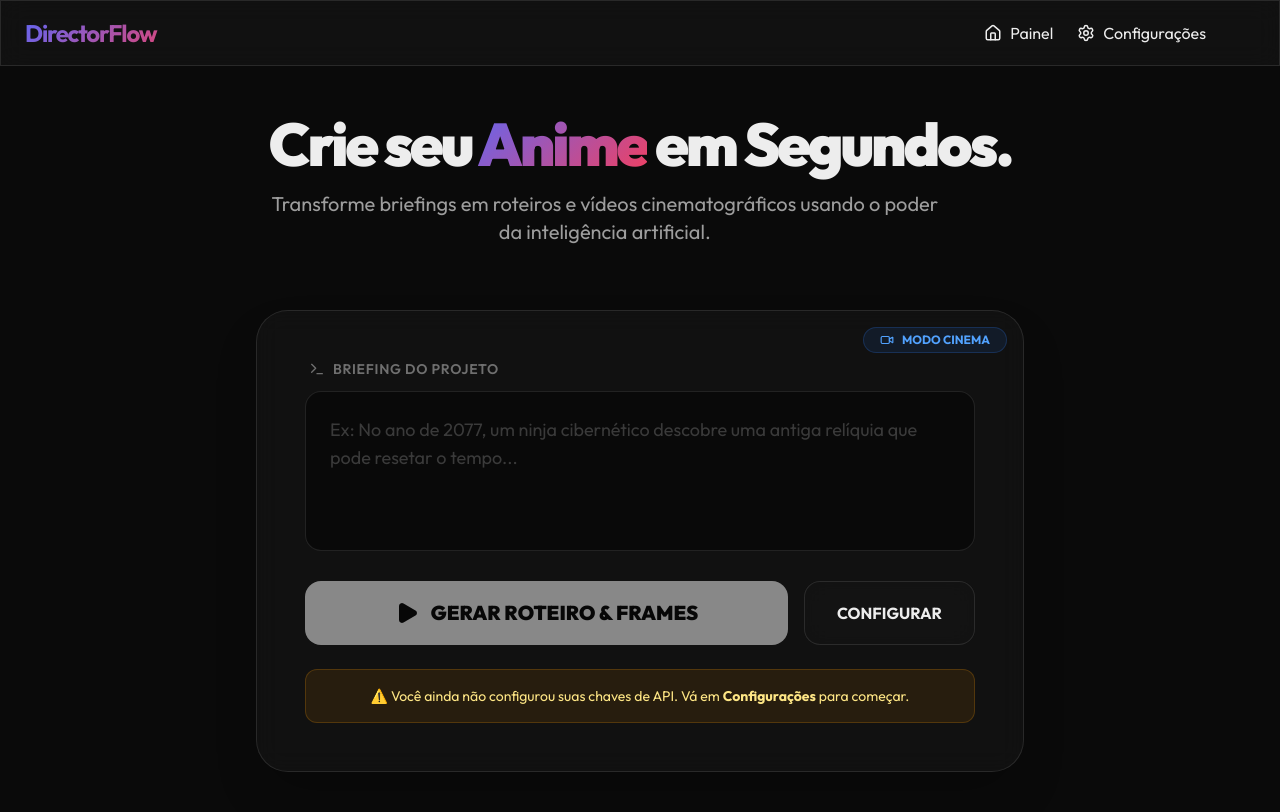
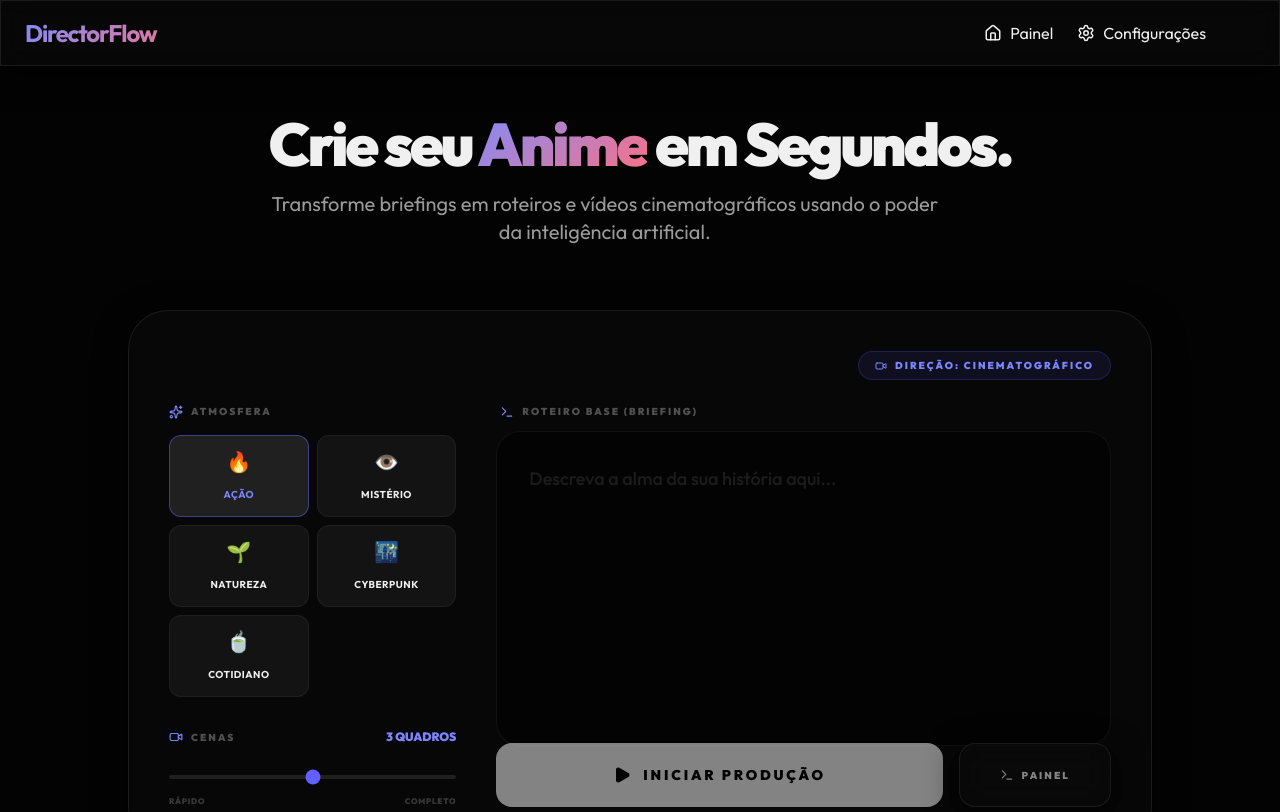
Before and after one commit to Banchoy/director-flow-studio, a Next.js app: page / in a window 1280 px wide. Shown: the top 812 px of the page. Built offline with nearby package versions, Linux system fonts and the light colour scheme; no server answers.

Commit message:
design: transform UI into professional direction panel with premium aesthetics

```diff
--- a/src/app/globals.css
+++ b/src/app/globals.css
@@ -1,35 +1,100 @@
 @import "tailwindcss";
 
 :root {
-  --background: #0a0a0a;
-  --foreground: #ededed;
-  --card: #141414;
-  --primary: #6366f1;
+  --background: #030303;
+  --foreground: #f0f0f0;
+  --card: #0a0a0a;
+  --primary: #818cf8;
   --primary-foreground: #ffffff;
-  --accent: #f43f5e;
+  --accent: #fb7185;
+  --border: rgba(255, 255, 255, 0.08);
 }
 
 body {
   background-color: var(--background);
   color: var(--foreground);
-  font-family: 'Outfit', sans-serif;
+  font-family: 'Outfit', 'Inter', sans-serif;
+  overflow-x: hidden;
 }
 
 .glass {
-  background: rgba(20, 20, 20, 0.7);
-  backdrop-filter: blur(12px);
-  -webkit-backdrop-filter: blur(12px);
-  border: 1px solid rgba(255, 255, 255, 0.1);
+  background: rgba(10, 10, 10, 0.6);
+  backdrop-filter: blur(16px);
+  -webkit-backdrop-filter: blur(16px);
+  border: 1px solid var(--border);
+  box-shadow: 0 8px 32px 0 rgba(0, 0, 0, 0.8);
+}
+
+.glass-hover:hover {
+  background: rgba(20, 20, 20, 0.8);
+  border-color: rgba(255, 255, 255, 0.15);
+  transform: translateY(-2px);
+  transition: all 0.3s ease;
 }
 
 .gradient-text {
-  background: linear-gradient(135deg, #6366f1 0%, #f43f5e 100%);
+  background: linear-gradient(135deg, #818cf8 0%, #fb7185 100%);
   -webkit-background-clip: text;
   -webkit-text-fill-color: transparent;
 }
 
-input:focus {
+.glow-border {
+  position: relative;
+}
+
+.glow-border::after {
+  content: "";
+  position: absolute;
+  inset: -1px;
+  background: linear-gradient(135deg, rgba(129, 140, 248, 0.5), rgba(251, 113, 133, 0.5));
+  z-index: -1;
+  border-radius: inherit;
+  opacity: 0;
+  transition: opacity 0.3s ease;
+}
+
+.glow-border:focus-within::after {
+  opacity: 1;
+}
+
+@keyframes fadeInUp {
+  from {
+    opacity: 0;
+    transform: translateY(20px);
+  }
+
+  to {
+    opacity: 1;
+    transform: translateY(0);
+  }
+}
+
+.animate-fade-up {
+  animation: fadeInUp 0.6s ease-out forwards;
+}
+
+input:focus,
+textarea:focus,
+select:focus {
   outline: none;
-  border-color: var(--primary);
-  box-shadow: 0 0 0 2px rgba(99, 102, 241, 0.2);
+  border-color: rgba(129, 140, 248, 0.5);
+  box-shadow: 0 0 0 4px rgba(129, 140, 248, 0.1);
 }
+
+/* Custom Scrollbar */
+::-webkit-scrollbar {
+  width: 8px;
+}
+
+::-webkit-scrollbar-track {
+  background: var(--background);
+}
+
+::-webkit-scrollbar-thumb {
+  background: #222;
+  border-radius: 10px;
+}
+
+::-webkit-scrollbar-thumb:hover {
+  background: #333;
+}
--- a/src/components/creation-form.tsx
+++ b/src/components/creation-form.tsx
@@ -15,6 +15,16 @@ export function CreationForm({ hasKeys, isAnimeMode }: CreationFormProps) {
     const [loading, setLoading] = useState(false);
     const [result, setResult] = useState<any>(null);
     const [error, setError] = useState<string | null>(null);
+    const [sceneCount, setSceneCount] = useState(3);
+
+    // Mapeamento de atmosferas para o seletor visual
+    const atmospheres = [
+        { id: "action", label: "Ação", icon: "🔥" },
+        { id: "mystery", label: "Mistério", icon: "👁️" },
+        { id: "nature", label: "Natureza", icon: "🌱" },
+        { id: "cyberpunk", label: "Cyberpunk", icon: "🌃" },
+        { id: "slice-of-life", label: "Cotidiano", icon: "🍵" },
+    ];
 
     async function handleSubmit(formData: FormData) {
         if (!hasKeys) return;
@@ -26,7 +36,6 @@ export function CreationForm({ hasKeys, isAnimeMode }: CreationFormProps) {
         try {
             const res = await generateContent(formData);
             if (res.success && res.data?.script) {
-                // Formata os dados para o ScriptPreview com segurança
                 const formattedScript = {
                     title: res.data.script.title,
                     synopsis: res.data.script.synopsis,
@@ -49,77 +58,149 @@ export function CreationForm({ hasKeys, isAnimeMode }: CreationFormProps) {
     }
 
     return (
-        <div className="w-full flex flex-col items-center">
-            <div className="w-full max-w-3xl glass p-8 rounded-[32px] md:p-12 shadow-2xl relative overflow-hidden">
-                <div className="absolute top-0 right-0 p-4">
+        <div className="w-full flex flex-col items-center animate-fade-up">
+            <div className="w-full max-w-5xl glass p-8 rounded-[40px] md:p-10 shadow-3xl relative overflow-hidden border-white/5">
+                {/* Badge de Modo */}
+                <div className="flex justify-end mb-6">
                     {isAnimeMode ? (
-                        <div className="bg-rose-500/10 text-rose-400 px-4 py-1 rounded-full text-xs font-bold border border-rose-500/20 flex items-center gap-2">
-                            <Sparkles size={14} />
-                            MODO ANIME ATIVO
+                        <div className="bg-rose-500/10 text-rose-400 px-4 py-1.5 rounded-full text-[10px] font-black tracking-[0.2em] border border-rose-500/20 flex items-center gap-2 uppercase">
+                            <Sparkles size={12} />
+                            Direção: Estúdio Anime
                         </div>
                     ) : (
-                        <div className="bg-blue-500/10 text-blue-400 px-4 py-1 rounded-full text-xs font-bold border border-blue-500/20 flex items-center gap-2">
-                            <Video size={14} />
-                            MODO CINEMA
+                        <div className="bg-indigo-500/10 text-indigo-400 px-4 py-1.5 rounded-full text-[10px] font-black tracking-[0.2em] border border-indigo-500/20 flex items-center gap-2 uppercase">
+                            <Video size={12} />
+                            Direção: Cinematográfico
                         </div>
                     )}
                 </div>
 
-                <form action={handleSubmit} className="space-y-6">
-                    <div className="space-y-3">
-                        <label className="flex items-center gap-2 text-sm font-semibold tracking-wider text-white/40 uppercase pl-1">
-                            <Terminal size={16} />
-                            Briefing do Projeto
+                <form action={handleSubmit} className="grid grid-cols-1 lg:grid-cols-12 gap-10">
+                    {/* Coluna 1: Ajustes Técnicos */}
+                    <div className="lg:col-span-4 space-y-8">
+                        <div className="space-y-4">
+                            <label className="text-[10px] font-black text-white/30 uppercase tracking-[0.2em] flex items-center gap-2">
+                                <Sparkles size={14} className="text-indigo-400" />
+                                Atmosfera
                             </label>
+                            <div className="grid grid-cols-2 gap-2">
+                                {atmospheres.map((atm) => (
+                                    <label
+                                        key={atm.id}
+                                        className="relative group cursor-pointer"
+                                    >
+                                        <input type="radio" name="atmosphere" value={atm.id} className="sr-only peer" defaultChecked={atm.id === 'action'} />
+                                        <div className="p-3 rounded-xl bg-white/5 border border-white/5 text-center transition-all peer-checked:bg-white/10 peer-checked:border-indigo-500/50 peer-checked:text-indigo-400 hover:bg-white/10 group-active:scale-95">
+                                            <span className="block text-xl mb-1">{atm.icon}</span>
+                                            <span className="text-[10px] font-bold uppercase tracking-wider">{atm.label}</span>
+                                        </div>
+                                    </label>
+                                ))}
+                            </div>
+                        </div>
+
+                        <div className="space-y-4">
+                            <div className="flex justify-between items-center">
+                                <label className="text-[10px] font-black text-white/30 uppercase tracking-[0.2em] flex items-center gap-2">
+                                    <Video size={14} className="text-indigo-400" />
+                                    Cenas
+                                </label>
+                                <span className="text-xs font-black text-indigo-400">{sceneCount} QUADROS</span>
+                            </div>
+                            <input
+                                type="range"
+                                name="sceneCount"
+                                min="1"
+                                max="5"
+                                value={sceneCount}
+                                onChange={(e) => setSceneCount(parseInt(e.target.value))}
+                                className="w-full h-1 bg-white/10 rounded-lg appearance-none cursor-pointer accent-indigo-500"
+                            />
+                            <div className="flex justify-between text-[8px] font-black text-white/20 uppercase tracking-widest">
+                                <span>Rápido</span>
+                                <span>Completo</span>
+                            </div>
+                        </div>
+                    </div>
+
+                    {/* Coluna 2: Briefing */}
+                    <div className="lg:col-span-8 flex flex-col space-y-6">
+                        <div className="flex-1 space-y-3">
+                            <label className="text-[10px] font-black text-white/30 uppercase tracking-[0.2em] flex items-center gap-2 pl-1">
+                                <Terminal size={14} className="text-indigo-400" />
+                                Roteiro Base (Briefing)
+                            </label>
+                            <div className="relative glow-border h-full min-h-[220px]">
                                 <textarea
                                     name="briefing"
                                     required
                                     disabled={loading}
-                            placeholder="Ex: No ano de 2077, um ninja cibernético descobre uma antiga relíquia que pode resetar o tempo..."
-                            className="w-full h-40 p-6 bg-black/40 border border-white/10 rounded-2xl focus:border-indigo-500/50 transition-all resize-none text-lg text-white placeholder:text-white/20 disabled:opacity-50"
+                                    placeholder="Descreva a alma da sua história aqui..."
+                                    className="w-full h-full p-8 bg-black/40 border border-white/5 rounded-[24px] focus:border-indigo-500/30 transition-all resize-none text-lg text-white/90 placeholder:text-white/10 disabled:opacity-50 font-medium leading-relaxed"
                                 />
+                            </div>
                         </div>
 
                         <div className="flex flex-col md:flex-row items-center gap-4">
                             <button
                                 type="submit"
                                 disabled={loading || !hasKeys}
-                            className="flex-1 w-full h-16 bg-white text-black hover:bg-white/90 rounded-2xl font-black text-xl flex items-center justify-center gap-3 transition-all active:scale-[0.98] disabled:opacity-50 disabled:cursor-not-allowed"
+                                className="flex-1 w-full h-16 bg-white text-black hover:bg-white/90 rounded-2xl font-black text-sm tracking-[0.2em] flex items-center justify-center gap-3 transition-all active:scale-[0.98] disabled:opacity-50 disabled:cursor-not-allowed group"
                             >
                                 {loading ? (
                                     <>
-                                    <Loader2 className="animate-spin" size={24} />
-                                    GERANDO...
+                                        <Loader2 className="animate-spin" size={20} />
+                                        ORQUESTRANDO IA...
                                     </>
                                 ) : (
                                     <>
-                                    <Play fill="black" size={24} />
-                                    GERAR ROTEIRO & FRAMES
+                                        <Play fill="black" size={18} className="group-hover:translate-x-1 transition-transform" />
+                                        INICIAR PRODUÇÃO
                                     </>
                                 )}
                             </button>
                             <Link
                                 href="/settings"
-                            className="w-full md:w-auto px-8 h-16 glass rounded-2xl flex items-center justify-center gap-2 font-bold hover:bg-white/5 transition-colors"
+                                className="w-full md:w-auto px-10 h-16 glass rounded-2xl flex items-center justify-center gap-2 text-[10px] font-black tracking-[0.2em] uppercase hover:bg-white/5 transition-all text-white/50 hover:text-white"
                             >
-                            CONFIGURAR
+                                <Terminal size={14} />
+                                Painel
                             </Link>
                         </div>
+                    </div>
+                </form>
 
-                    {error && (
-                        <div className="text-center p-4 bg-rose-500/10 border border-rose-500/20 rounded-xl">
-                            <p className="text-rose-400 text-sm">{error}</p>
+                {/* Status de Loading Refinado */}
+                {loading && (
+                    <div className="mt-8 pt-8 border-t border-white/5 animate-in fade-in slide-in-from-bottom-4 duration-500">
+                        <div className="flex flex-col items-center gap-4">
+                            <div className="flex items-center gap-8">
+                                <div className="flex flex-col items-center gap-2">
+                                    <div className="w-8 h-8 rounded-full border-2 border-indigo-500 border-t-transparent animate-spin"></div>
+                                    <span className="text-[10px] font-black text-indigo-400 tracking-widest">PENSANDO</span>
+                                </div>
+                                <div className="w-px h-8 bg-white/10"></div>
+                                <div className="flex flex-col items-center gap-2 text-white/20">
+                                    <div className="w-8 h-8 rounded-full border-2 border-white/10 flex items-center justify-center text-[10px]">2</div>
+                                    <span className="text-[10px] font-black tracking-widest uppercase">Pintando</span>
+                                </div>
+                                <div className="w-px h-8 bg-white/10"></div>
+                                <div className="flex flex-col items-center gap-2 text-white/20">
+                                    <div className="w-8 h-8 rounded-full border-2 border-white/10 flex items-center justify-center text-[10px]">3</div>
+                                    <span className="text-[10px] font-black tracking-widest uppercase">Finalizando</span>
+                                </div>
+                            </div>
+                            <p className="text-xs font-bold text-white/30 italic">Isso pode levar até 30 segundos enquanto a IA cria seu universo...</p>
+                        </div>
                     </div>
                 )}
 
-                    {!hasKeys && (
-                        <div className="text-center p-4 bg-amber-500/10 border border-amber-500/20 rounded-xl">
-                            <p className="text-amber-200 text-sm">
-                                ⚠️ Você ainda não configurou suas chaves de API. Vá em <strong>Configurações</strong> para começar.
-                            </p>
+                {error && (
+                    <div className="mt-6 text-center p-4 bg-rose-500/10 border border-rose-500/20 rounded-2xl flex items-center justify-center gap-3">
+                        <div className="w-2 h-2 bg-rose-500 rounded-full animate-pulse"></div>
+                        <p className="text-rose-400 text-xs font-bold tracking-wide">{error}</p>
                     </div>
                 )}
-                </form>
             </div>
 
             {result && <ScriptPreview script={result} />}
```
Also changed, not shown: src/app/actions/generate.ts (+7 -2 lines), src/components/script-preview.tsx (+60 -36 lines). Lines whose indentation alone changed are shown as unchanged.
